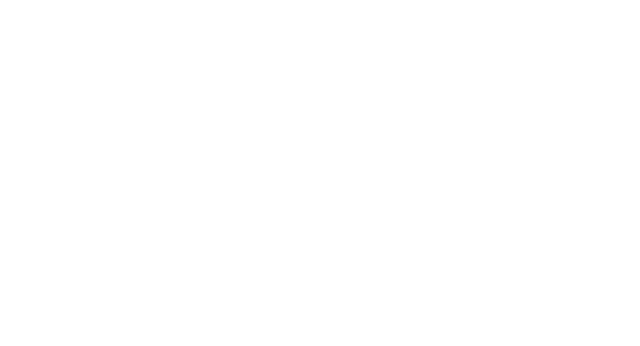
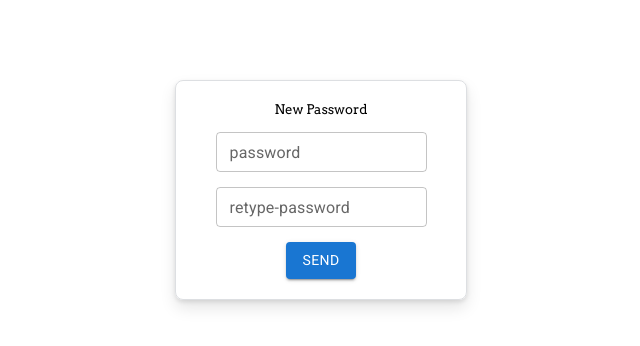
Before and after one commit to vimalAdithan/frontend-password-reset, a React (Vite) app: page /forgotpassword/1/1 in a window 1280 px wide. Before the commit this address had no page. Shown: the top 346 px of the page, without its empty margins (319-959 px from the left). Built offline with nearby package versions, Linux system fonts and the light colour scheme; no server answers.

Commit message:
link edit

```diff
--- a/src/App.jsx
+++ b/src/App.jsx
@@ -13,8 +13,7 @@ function App() {
     <Route path="/signup" element={<Signup />} />
     <Route path="/user" element={<HomePage />} />
     <Route path="/reset" element={<Reset_Password />} />
-    {/* <Route path="/forgotpassword/:id/:token" element={<Forgot_Password />} /> */}
-    <Route path="/forgotpassword" element={<Forgot_Password />} />
+    <Route path="/forgotpassword/:id/:token" element={<Forgot_Password />} />
   </Routes>
   )
 }
--- a/src/Forgot_Password.jsx
+++ b/src/Forgot_Password.jsx
@@ -49,9 +49,9 @@ export function Forgot_Password() {
       navigate("/");
     }
   };
-  // useEffect(() => {
-  //   userValid();
-  // }, []);
+  useEffect(() => {
+    userValid();
+  }, []);
   const { handleSubmit, handleChange, handleBlur, values, touched, errors } =
     useFormik({
       initialValues: {
```
